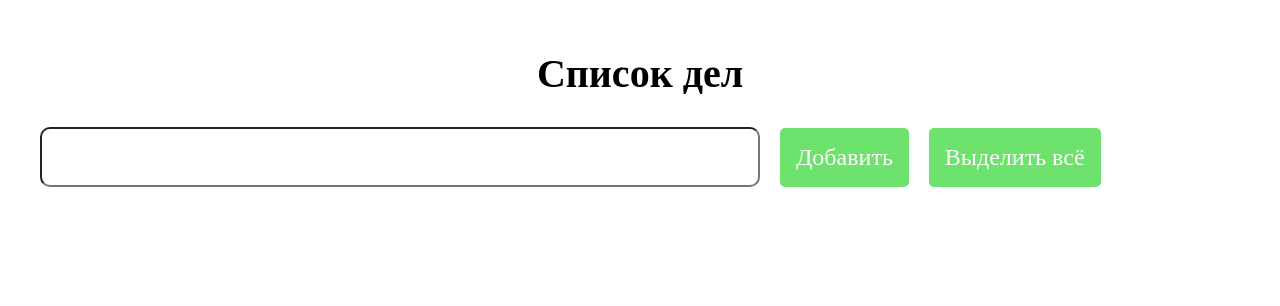
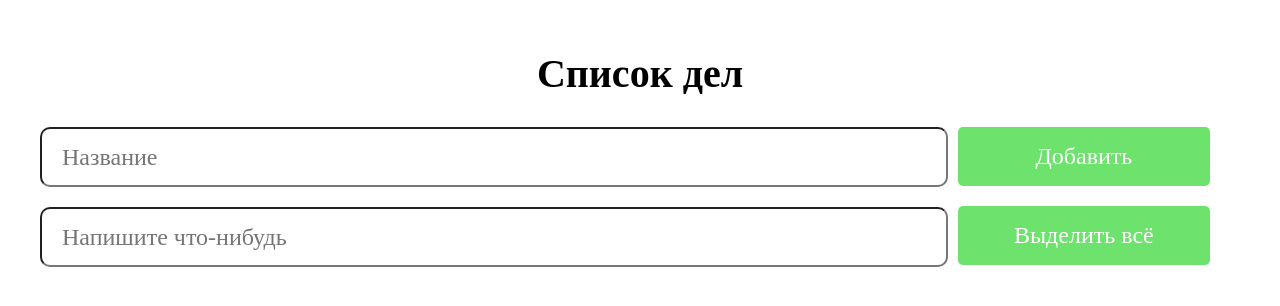
Before and after one commit to JohnPay345/to-do-list-app, a React (Create React App) app: page / in a window 1280 px wide. Shown: the top 306 px of the page. Built offline with nearby package versions, Linux system fonts and the light colour scheme; a web font is replaced by a local one.

Commit message:
Created container components and stylized him

```diff
--- a/src/App.tsx
+++ b/src/App.tsx
@@ -2,14 +2,22 @@ import React from 'react'
 import style from './App.module.css'
 import { Input } from './components/input/input'
 import { Button } from './components/button/button'
+import { Container } from './components/container/container'
 
 export const App = () => {
   return (
     <header className={style}>
       <h1>Список дел</h1>
-      <Input />
-      <Button>Добавить</Button>
-      <Button>Выделить всё</Button>
+      <Container>
+        <Container isfdCol={true}>
+          <Input placeholderValue='Название' />
+          <Input placeholderValue='Напишите что-нибудь' />
+        </Container>
+        <Container isfdCol={true} isWidthFlex={true} width='w-3'>
+          <Button>Добавить</Button>
+          <Button>Выделить всё</Button>
+        </Container>
+      </Container>
     </header>
   )
 }
--- a/src/components/button/button.module.css
+++ b/src/components/button/button.module.css
@@ -1,6 +1,6 @@
 button {
     padding: 1rem;
-    margin: 0 20px 0 0;
+    margin: 0 20px 20px 0;
     font-size: 24px;
     border-style: none;
     border-radius: 5px;
--- /dev/null
+++ b/src/components/container/container.module.css
@@ -0,0 +1,33 @@
+.container {
+    width: 100%;
+    display: flex;
+}
+
+.fdCol {
+    flex-direction: column;
+    margin-right: 10px;
+}
+
+.fdColRev {
+    flex-direction: column-reverse;
+}
+
+.w1 {
+    width: 10%;
+}
+
+.w2 {
+    width: 20%;
+}
+
+.w3 {
+    width: 30%;
+}
+
+.w4 {
+    width: 40%;
+}
+
+.w5 {
+    width: 50%;
+}
--- /dev/null
+++ b/src/components/container/container.tsx
@@ -0,0 +1,32 @@
+import React from 'react'
+import style from './container.module.css'
+
+type Props = {
+    children: React.ReactElement[] | React.ReactElement;
+    isfdCol?: boolean;
+    isfdColRev?: boolean;
+    isWidthFlex?: boolean;
+    width?: string | null;
+}
+
+export const Container: React.FC<Props> = ({ children, isfdCol, isfdColRev, isWidthFlex, width }) => {
+    function swithWidth(width: string) {
+        switch (width) {
+            case 'w-1': return style.w1;
+            case 'w-2': return style.w2;
+            case 'w-3': return style.w3;
+            case 'w-4': return style.w4;
+            case 'w-5': return style.w5;
+            default: break;
+        }
+    }
+
+    return (
+        <div className={
+            `${style.container} ${isfdCol ? style.fdCol : ''}
+            ${isfdColRev ? style.fdColRev : ''}
+            ${isWidthFlex ? swithWidth(width ?? "w-1") : ''}
+            `
+        }>{children}</div>
+    )
+}
--- a/src/components/input/input.module.css
+++ b/src/components/input/input.module.css
@@ -1,8 +1,8 @@
 input {
-  width: 60%;
+  width: 100%;
   height: 60px;
   padding: 10px 20px;
-  margin: 0 20px 0 0;
+  margin: 0 20px 20px 0;
   font-size: 24px;
   outline: none;
   border-radius: 10px;
--- a/src/components/input/input.tsx
+++ b/src/components/input/input.tsx
@@ -1,10 +1,14 @@
 import React from 'react'
 import style from "./input.module.css"
 
-export const Input = () => {
+type Props = {
+  placeholderValue: string;
+}
+
+export const Input: React.FC<Props> = ({placeholderValue}) => {
   return (
       <>
-        <input type="text" className={style} />
+        <input type="text" placeholder={placeholderValue} className={style} />
       </>
   )
 }
```
